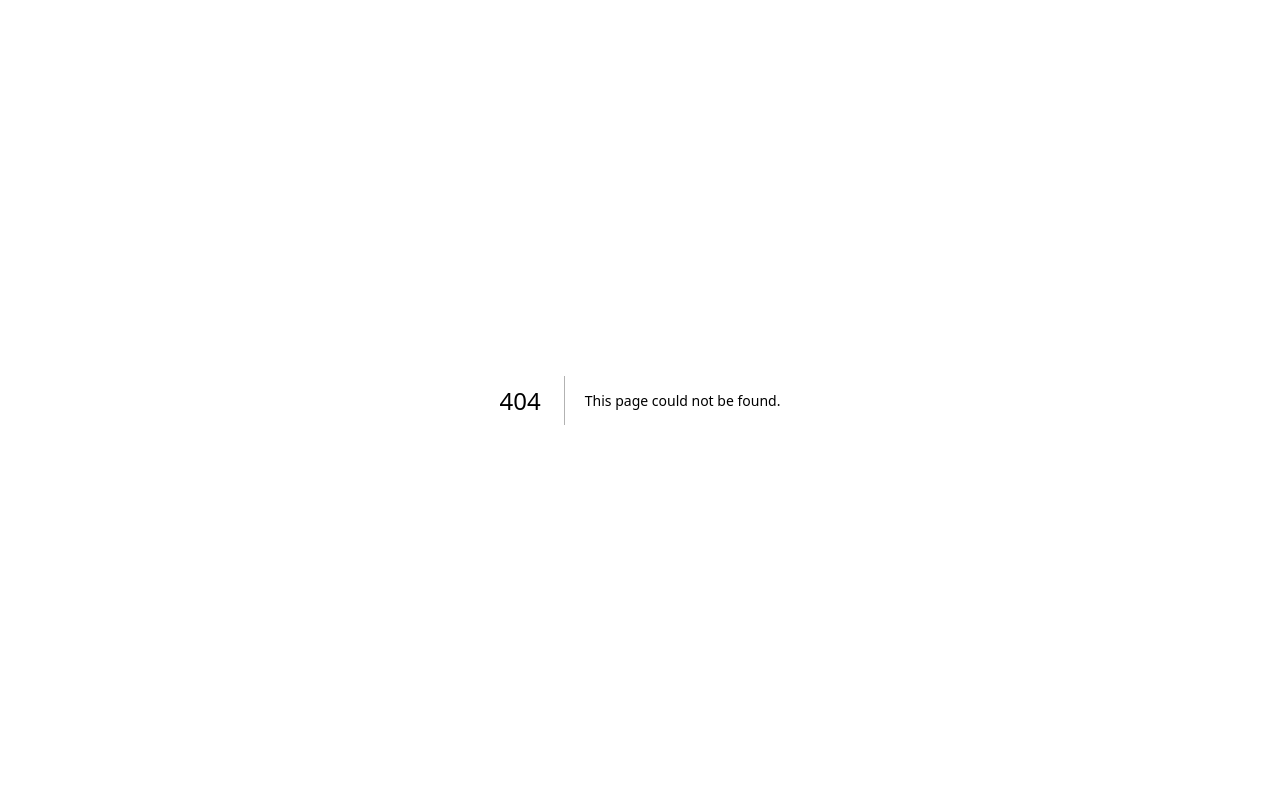
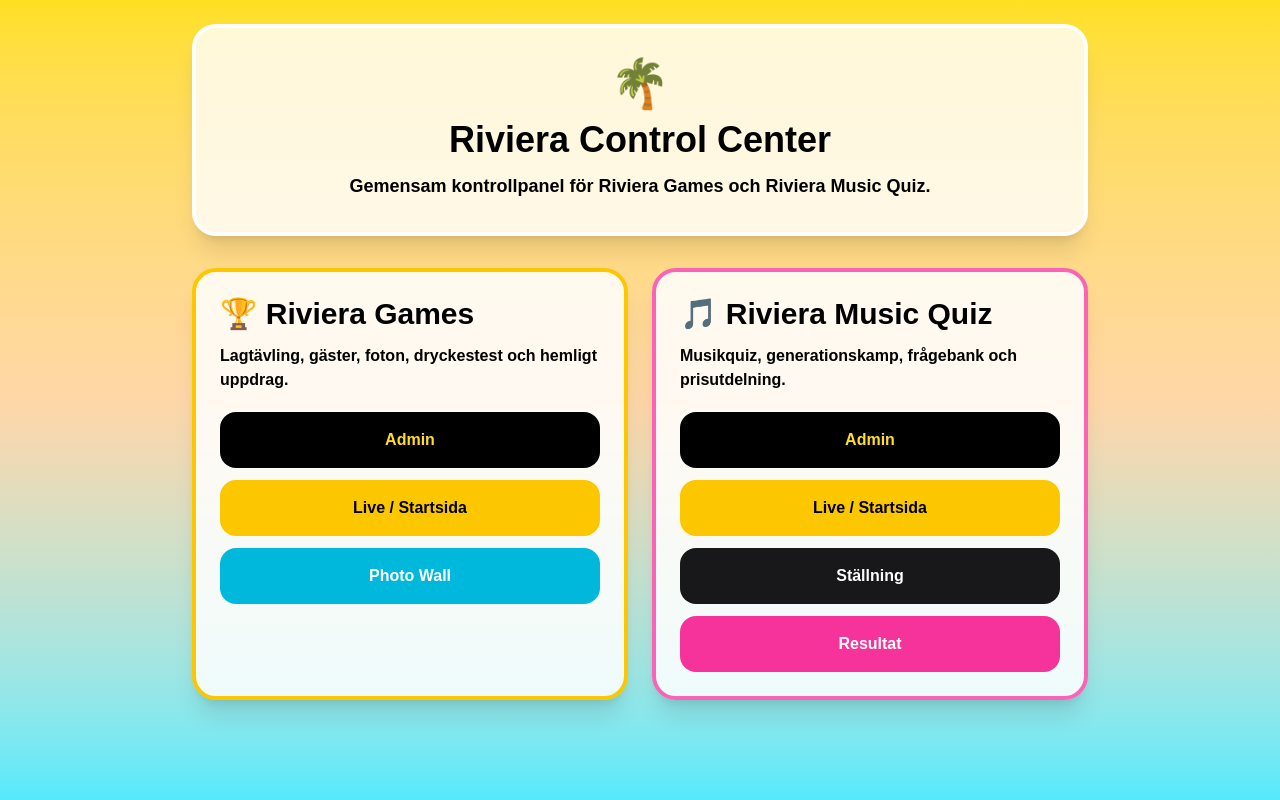
Before and after one commit to Jonne1956/riviera-games, a Next.js app: page /control-center in a window 1280 px wide. Before the commit this address had no page. Built offline with nearby package versions, Linux system fonts and the light colour scheme.

Commit message:
Add control center back link to admin

```diff
--- /dev/null
+++ b/app/admin/layout.tsx
@@ -0,0 +1,13 @@
+import type { Metadata } from "next";
+
+export const metadata: Metadata = {
+  title: "Admin | 🏆 Riviera Games",
+};
+
+export default function AdminLayout({
+  children,
+}: {
+  children: React.ReactNode;
+}) {
+  return <>{children}</>;
+}
--- a/app/admin/page.tsx
+++ b/app/admin/page.tsx
@@ -71,6 +71,10 @@ const teamInfo = [
 const excludedFromRivieraGames = ["Ewa"];
 
 export default function AdminPage() {
+  useEffect(() => {
+    document.title = "Admin | 🏆 Riviera Games";
+  }, []);
+
   const [pin, setPin] = useState("");
   const [isAuthenticated, setIsAuthenticated] = useState(false);
   const [hasCheckedAuth, setHasCheckedAuth] = useState(false);
@@ -209,6 +213,7 @@ const [editedGuestNames, setEditedGuestNames] = useState<Record<number, string>>
 
     loadData();
   }
+
   async function updateGuestName(guestId: number, currentName: string) {
     const newName = (editedGuestNames[guestId] ?? currentName).trim();
 
@@ -251,6 +256,7 @@ async function updateGuestName(guestId: number, currentName: string) {
 
     loadData();
   }
+
   async function deleteGuest(guestId: number, guestName: string) {
     const confirmed = confirm(
       `Är du säker på att du vill ta bort ${guestName}?`
@@ -281,7 +287,6 @@ async function deleteGuest(guestId: number, guestName: string) {
     loadData();
   }
 
-
   async function addGuest() {
     const trimmedName = newGuestName.trim();
 
@@ -294,6 +299,7 @@ async function addGuest() {
       alert("Ewa ska inte vara med i Riviera Games.");
       return;
     }
+
     const guestAlreadyExists = guests.some(
       (guest) => guest.name.toLowerCase() === trimmedName.toLowerCase()
     );
@@ -302,6 +308,7 @@ if (guestAlreadyExists) {
       alert("Den gästen finns redan.");
       return;
     }
+
     setIsAddingGuest(true);
 
     const { error } = await supabase.from("music_guests").insert({
@@ -499,6 +506,13 @@ if (guestAlreadyExists) {
   if (!isAuthenticated) {
     return (
       <main className="min-h-screen bg-black text-white flex items-center justify-center p-6">
+        <a
+          href="/control-center"
+          className="fixed top-4 left-4 bg-zinc-900 hover:bg-zinc-800 border border-yellow-400 text-yellow-400 font-black px-4 py-3 rounded-2xl z-50"
+        >
+          ← Control Center
+        </a>
+
         <div className="bg-zinc-900 border border-zinc-800 rounded-3xl p-8 w-full max-w-sm">
           <h1 className="text-4xl font-black text-center mb-6">
             Admin Login
@@ -557,6 +571,13 @@ if (guestAlreadyExists) {
   return (
     <main className="min-h-screen bg-black text-white p-6">
       <div className="max-w-6xl mx-auto pt-8">
+        <a
+          href="/control-center"
+          className="inline-block bg-zinc-900 hover:bg-zinc-800 border border-yellow-400 text-yellow-400 font-black px-5 py-3 rounded-2xl mb-6"
+        >
+          ← Control Center
+        </a>
+
         <RivieraHeader />
 
         <h1 className="text-5xl font-black text-center mt-8 mb-10">
@@ -667,6 +688,7 @@ if (guestAlreadyExists) {
                 >
                   {showGuestEditor ? "▼ Dölj gästredigering" : "▶ Redigera gäster"}
                 </button>
+
                 <button
                   onClick={() => setShowAddGuest((current) => !current)}
                   className="w-full bg-zinc-900 hover:bg-zinc-700 text-white font-black py-4 rounded-2xl mb-4 text-left px-5"
@@ -675,6 +697,7 @@ if (guestAlreadyExists) {
                     ? "▼ Dölj Lägg till gäst"
                     : "▶ Lägg till gäst"}
                 </button>
+
                 <div
                   className={`bg-zinc-900 border border-zinc-700 rounded-2xl p-4 mb-4 ${
                     showAddGuest ? "" : "hidden"
@@ -710,6 +733,7 @@ if (guestAlreadyExists) {
                     </button>
                   </div>
                 </div>
+
                 {showGuestEditor && (
                   <div className="grid gap-3">
                     {guests.map((guest) => (
@@ -803,6 +827,7 @@ if (guestAlreadyExists) {
                 <h3 className="text-3xl font-black mb-6">
                   🎯 Hemligt Uppdrag – Admin
                 </h3>
+
                 <div className="grid md:grid-cols-2 gap-3 mb-6">
                   {teamInfo.map((team) => {
                     const mission = secretMissions.find(
@@ -833,6 +858,7 @@ if (guestAlreadyExists) {
                     );
                   })}
                 </div>
+
                 <button
                   onClick={() => setShowSecretMissionEditor((current) => !current)}
                   className="w-full bg-zinc-900 hover:bg-zinc-700 text-white font-black py-4 rounded-2xl mb-4 text-left px-5"
@@ -841,6 +867,7 @@ if (guestAlreadyExists) {
                     ? "▼ Dölj Hemligt Uppdrag-redigering"
                     : "▶ Redigera Hemligt Uppdrag"}
                 </button>
+
                 <div className={`grid gap-5 ${showSecretMissionEditor ? "" : "hidden"}`}>
                   {teamInfo.map((team) => {
                     const display = getTeamDisplay(team.team);
@@ -1128,6 +1155,7 @@ if (guestAlreadyExists) {
                 <a href="/photo-wall" className="bg-purple-600 text-white font-black py-4 rounded-2xl text-center hover:scale-105 transition-all">
                   📸 Lagbilder
                 </a>
+
                 <a
                   href="/party-gallery"
                   className="bg-pink-600 text-white font-black py-4 rounded-2xl text-center hover:scale-105 transition-all"
@@ -1143,8 +1171,6 @@ if (guestAlreadyExists) {
                   🍹 Dryckesresultat
                 </a>
 
-
-
                 <a href="/traitors-reveal" className="bg-red-600 text-white font-black py-4 rounded-2xl text-center hover:scale-105 transition-all">
                   🎯 Hemligt Uppdrag-resultat
                 </a>
@@ -1153,10 +1179,6 @@ if (guestAlreadyExists) {
                   🎉 Final
                 </a>
               </div>
-
-
-
-
             </div>
           )}
         </section>
--- /dev/null
+++ b/app/control-center/page.tsx
@@ -0,0 +1,87 @@
+export default function ControlCenterPage() {
+  return (
+    <main className="min-h-screen bg-gradient-to-b from-yellow-300 via-orange-200 to-cyan-300 text-black p-6">
+      <div className="max-w-4xl mx-auto space-y-8">
+        <section className="text-center bg-white/80 rounded-3xl p-8 shadow-xl border-4 border-white">
+          <p className="text-5xl mb-3">🌴</p>
+          <h1 className="text-4xl font-black">Riviera Control Center</h1>
+
+          <p className="text-lg font-bold mt-3">
+            Gemensam kontrollpanel för Riviera Games och Riviera Music Quiz.
+          </p>
+        </section>
+
+        <section className="grid md:grid-cols-2 gap-6">
+          <div className="bg-white/85 rounded-3xl p-6 shadow-xl border-4 border-yellow-400">
+            <h2 className="text-3xl font-black mb-3">🏆 Riviera Games</h2>
+
+            <p className="font-bold mb-5">
+              Lagtävling, gäster, foton, dryckestest och hemligt uppdrag.
+            </p>
+
+            <div className="grid gap-3">
+              <a
+                href="https://riviera-games.vercel.app/admin"
+                className="bg-black text-yellow-300 font-black text-center p-4 rounded-2xl"
+              >
+                Admin
+              </a>
+
+              <a
+                href="https://riviera-games.vercel.app"
+                className="bg-yellow-400 text-black font-black text-center p-4 rounded-2xl"
+              >
+                Live / Startsida
+              </a>
+
+              <a
+                href="https://riviera-games.vercel.app/photo-wall-live"
+                className="bg-cyan-500 text-white font-black text-center p-4 rounded-2xl"
+              >
+                Photo Wall
+              </a>
+            </div>
+          </div>
+
+          <div className="bg-white/85 rounded-3xl p-6 shadow-xl border-4 border-pink-400">
+            <h2 className="text-3xl font-black mb-3">🎵 Riviera Music Quiz</h2>
+
+            <p className="font-bold mb-5">
+              Musikquiz, generationskamp, frågebank och prisutdelning.
+            </p>
+
+            <div className="grid gap-3">
+              <a
+                href="https://riviera-music-quiz.vercel.app/admin"
+                className="bg-black text-yellow-300 font-black text-center p-4 rounded-2xl"
+              >
+                Admin
+              </a>
+
+              <a
+                href="https://riviera-music-quiz.vercel.app"
+                className="bg-yellow-400 text-black font-black text-center p-4 rounded-2xl"
+              >
+                Live / Startsida
+              </a>
+
+              <a
+                href="https://riviera-music-quiz.vercel.app/standings"
+                className="bg-zinc-900 text-white font-black text-center p-4 rounded-2xl"
+              >
+                Ställning
+              </a>
+
+              <a
+                href="https://riviera-music-quiz.vercel.app/results"
+                className="bg-pink-500 text-white font-black text-center p-4 rounded-2xl"
+              >
+                Resultat
+              </a>
+            </div>
+          </div>
+        </section>
+      </div>
+    </main>
+  );
+}
--- a/app/layout.tsx
+++ b/app/layout.tsx
@@ -13,8 +13,11 @@ const geistMono = Geist_Mono({
 });
 
 export const metadata: Metadata = {
-  title: "Create Next App",
-  description: "Generated by create next app",
+  title: {
+    default: "🌴 Riviera Control Center",
+    template: "%s | Riviera",
+  },
+  description: "Riviera Games",
 };
 
 export default function RootLayout({
```
Lines whose indentation alone changed are shown as unchanged.
